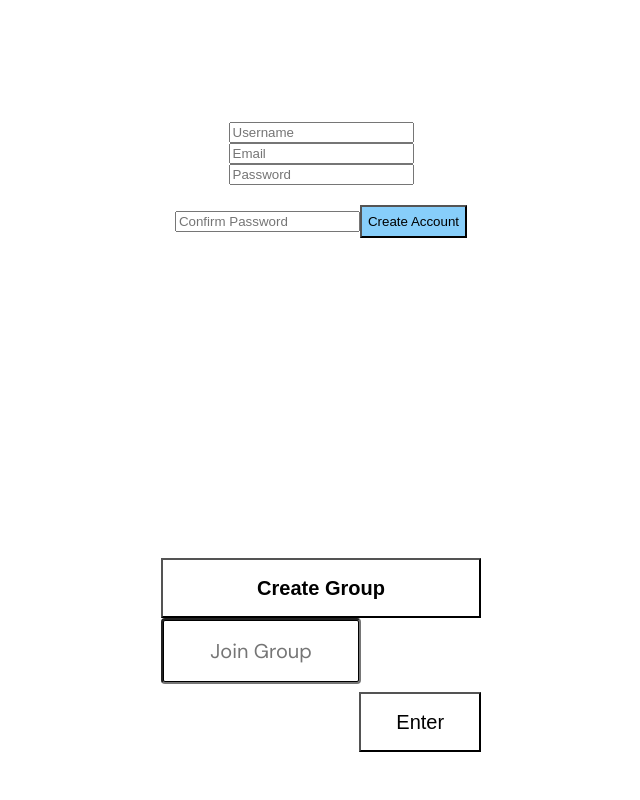
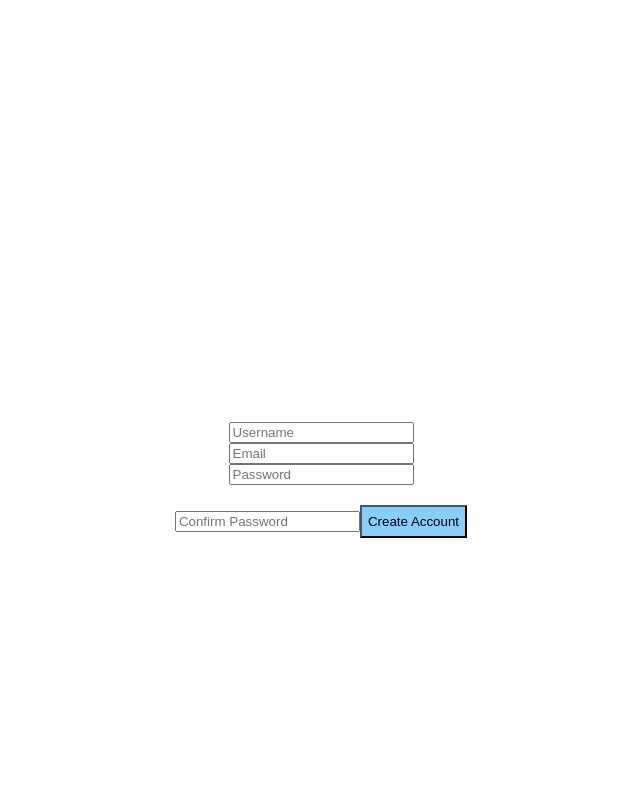
Before and after one commit to 201FinalProject/TaskBoardApp, a React (Create React App) app in the folder 201-react/: page /Register in a window 1280 px wide. Shown: the part 340-1140 px from the top of the page, without its empty margins (319-959 px from the left). Before the commit the page ends 1092 px from the top, so only its background shows below. Built offline with nearby package versions, Linux system fonts and the light colour scheme.

Commit message:
Paul Branch Push
Fixed CSS for CreateGroup

```diff
--- a/201-react/src/Pages/CreateGroup.css
+++ b/201-react/src/Pages/CreateGroup.css
@@ -7,12 +7,13 @@
 
 #FormContainer {
     width: 100%;
-    margin-top: 300px;
+    margin-top: 600px;
 }
 
 #CreateGroup{
-    width: 100%;
-    height: 3em;
+    max-width: 500px;
+    width: 500px;
+    height: 5em;
     font-size: 20px;
     font-weight: bold;
     caret-color: transparent;
@@ -23,21 +24,30 @@ input[type="text"] {
     text-align: center;
 }
 
+#BottomRow {
+    max-width: 500px;
+    position:fixed;
+    width: 100%;
+}
+
 #JoinGroup {
     width: 60%;
     float: left;
     height: 3em;
     font-size: 20px;
+    font-weight: bold;
+    border: none;
     caret-color: transparent;
     background-color: transparent;
 }
 
 #Enter{
-    margin-top: 8px;
-    width: 38%;
-    float:right;
-    height: 3em;
+    width: 39.20%;
+    float: right;
+    height: 3.1em;
     font-size: 20px;
+    margin-top: 0px;
+    border-radius: 5px;
     caret-color: transparent;
     background-color: transparent;
 }
--- a/201-react/src/Pages/CreateGroup.jsx
+++ b/201-react/src/Pages/CreateGroup.jsx
@@ -9,8 +9,10 @@ function CreateGroup(){
             <div id="FormContainer">
                 <form>
                     <button type="submit" name="CreateGroup" id="CreateGroup">Create Group</button>
-                    <input type="text" id="JoinGroup" name="JoinGroup" placeholder="Join Group"/>
-                    <button type="submit" name="Enter" id="Enter">Enter</button>
+                    <div id="BottomRow">
+                        <input type="text" id="JoinGroup" name="JoinGroup" placeholder="Join Group"/>
+                        <button type="submit" name="Enter" id="Enter">Enter</button>
+                    </div>
                 </form>
             </div>
         </div>
```
